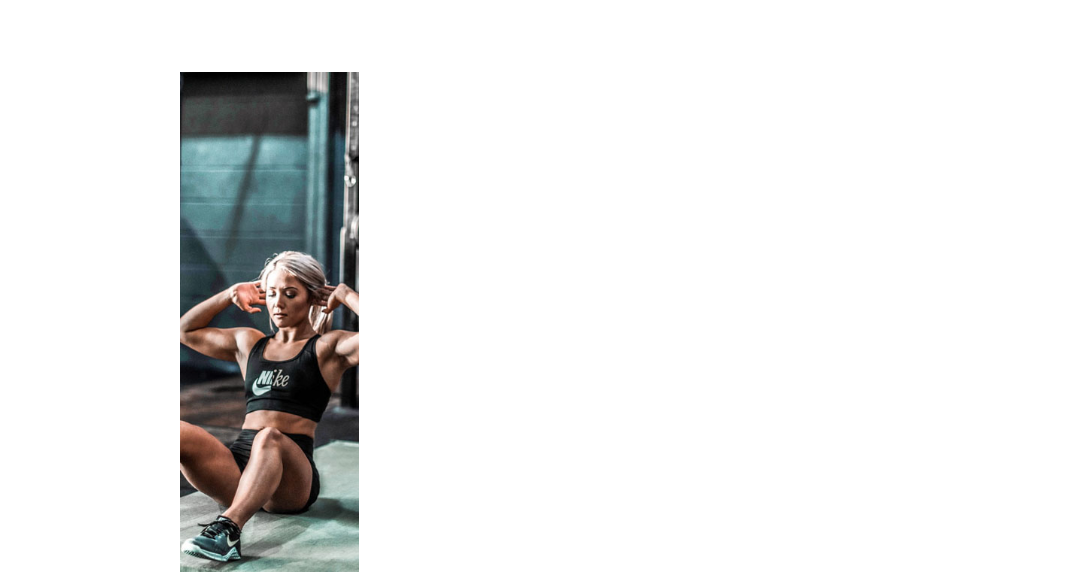
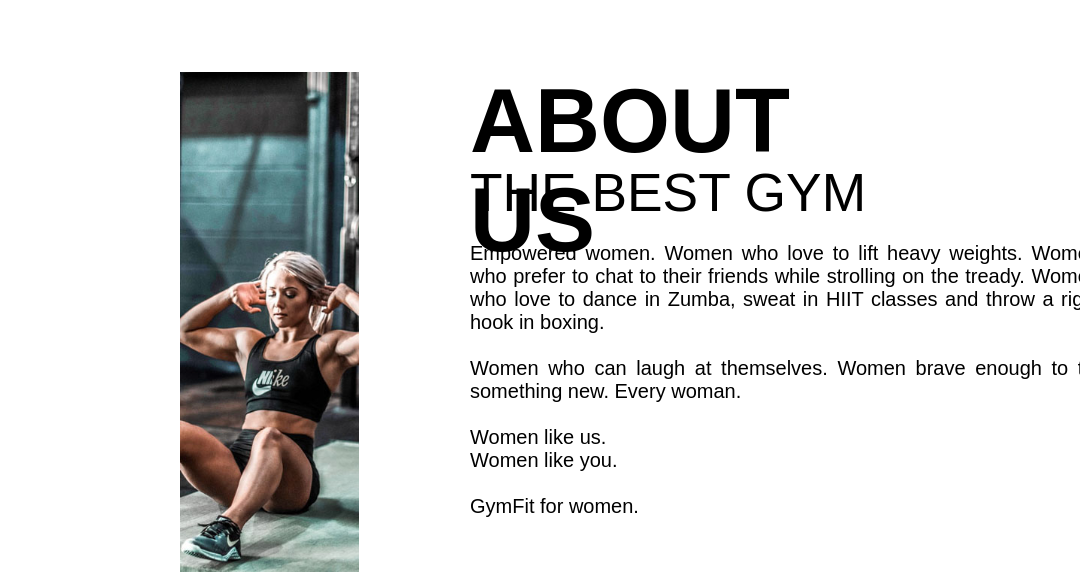
Before and after one commit to Omar-Gebal/responsive-gym-website, a plain HTML site: page index.html in a window 1280 px wide. Shown: the part 778-1352 px from the top of the page, 200-1280 px from the left. Drawn offline with Linux system fonts and the light colour scheme.

Commit message:
Add files via upload

```diff
--- a/Home page/index-style.css
+++ b/Home page/index-style.css
@@ -301,3 +301,36 @@ font-weight: 900;
   html{
       background-color: white;
   }
+
+  .abttext h2{
+    display: block;
+    font-size: 90px;
+    font-weight: 800;
+    line-height: 110%;
+    margin-bottom: 0;
+    color: black;
+    position: absolute;
+    right:360px ;
+    top: 850px;
+    z-index: 10;
+  }
+  .abttext h2, .abttext h3, .abttext p
+  {
+    color: black;
+    position: absolute;
+    left:670px ;
+    top: 850px;
+    z-index: 10;
+    width: fit-content;
+  }
+  .abttext h3{
+    top:940px;
+    font-size: 40pt;
+    font-weight: 300;
+  }
+  .abttext p{
+      width: 630px;
+      font-size: 20px;
+      top: 1020px;
+      text-align: justify;
+  }
--- a/index.html
+++ b/index.html
@@ -94,7 +94,22 @@
         <img id="im1"src="imgs/abt1.png">
         <img src="imgs/abt2.jpg" id="im2">
       </div>
+      <div class="abttext">
+        <h2>ABOUT US</h2>
+        <h3>THE BEST GYM</h3>
+        <p>Empowered women. Women who love to lift heavy weights. Women who prefer to chat to their friends while strolling on the tready. Women who love to dance in Zumba, sweat in HIIT classes and throw a right hook in boxing.
+          <br><br>
+          Women who can laugh at themselves. Women brave enough to try something new. Every woman.
+          <br>
+          <br>
+          Women like us.<br>
+          Women like you.<br>
+          <br>
+          GymFit for women.
+         </p>
+      </div>
     </section>
+
 </body>
 <!--Navbar script-->
 <script src="multi use scripts/navbar.js"></script>
```
